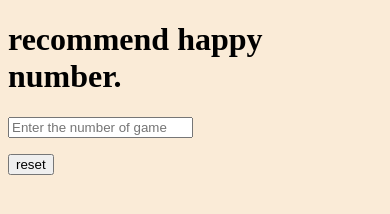
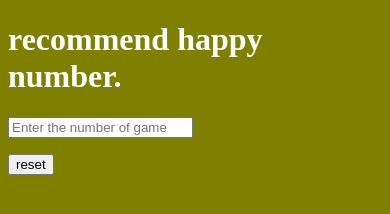
Before and after one commit to think2git/aws, a plain HTML site: page index.html in a window 390 px wide. Drawn offline with Linux system fonts and the light colour scheme.

Commit message:
20200321 updates

```diff
--- a/index.css
+++ b/index.css
@@ -1,3 +1,20 @@
 body {
-    background-color: antiquewhite;
-}
+    background-color: tan;
+    color: black;
+  }
+
+  /* On screens that are 992px wide or less, the background color is blue */
+  @media screen and (max-width: 992px) {
+    body {
+      background-color: blue;
+      color: white;
+    }
+  }
+
+  /* On screens that are 600px wide or less, the background color is olive */
+  @media screen and (max-width: 600px) {
+    body {
+      background-color: olive;
+      color: white;
+    }
+  }
```
